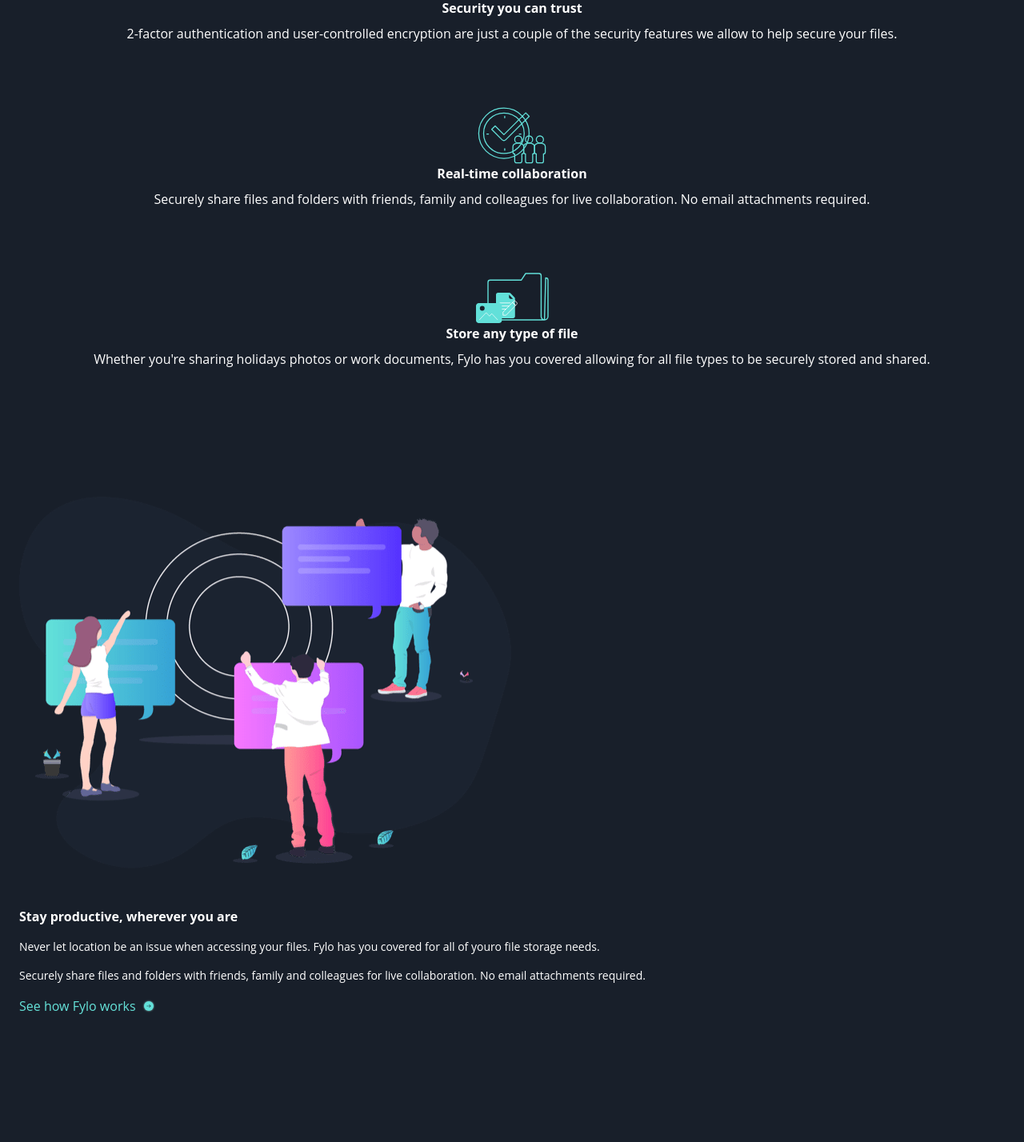
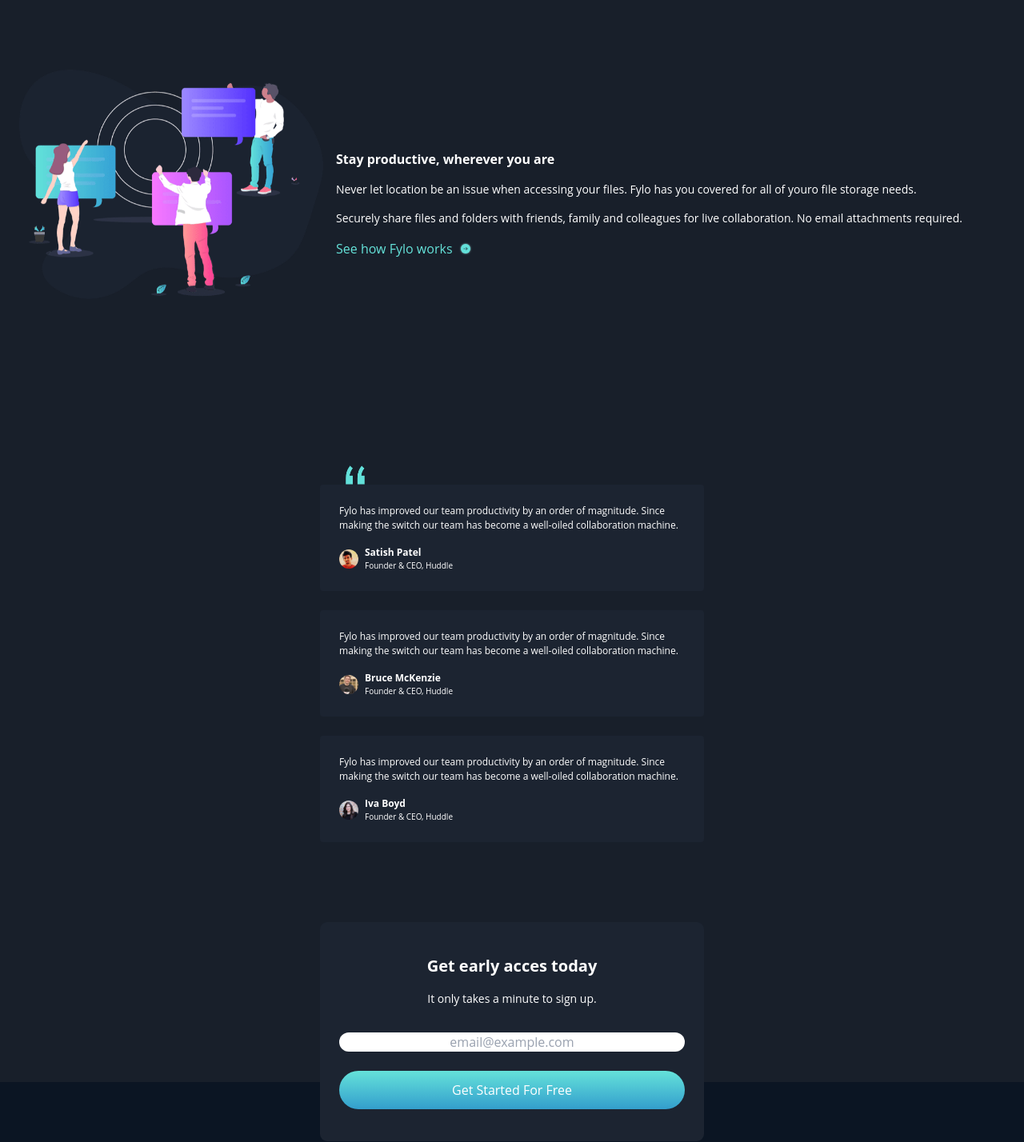
Before and after one commit to Galapan/landinPage, a React (Vite) app: page / in a window 1280 px wide. Shown: the part 1336-2764 px from the top of the page at 80% size. Built offline with nearby package versions, Linux system fonts and the light colour scheme; a web font is replaced by a local one.

Commit message:
10th commit

```diff
--- a/src/App.tsx
+++ b/src/App.tsx
@@ -11,10 +11,10 @@ import {
 function App() {
   return (
     <main className="m-auto">
-      <section className="bg-gray-400 p-6 h-[420px] relative md:h-[800px]">
+      <section className="bg-gray-400 p-6 h-[420px] relative md:h-[640px]">
         <Header />
         <img
-          className="relative z-10 mt-12"
+          className="relative z-10 mt-12 w-[320px] md:w-[450px] mx-auto"
           src="../images/illustration-intro.png"
           alt="intro illustration"
         />
--- a/src/common/constants.tsx
+++ b/src/common/constants.tsx
@@ -1,4 +1,9 @@
-import type { ContactInformation, Feature, Media } from "../types/type";
+import type {
+  ContactInformation,
+  Feature,
+  Media,
+  Testimonial,
+} from "../types/type";
 import FacebookIcon from "../components/footer/facebook-icon";
 import XIcon from "../components/footer/x-icon";
 import InstagramIcon from "../components/footer/instagram-icon";
@@ -65,3 +70,27 @@ export const features: Feature[] = [
     iconUrl: "../images/icon-any-file.svg",
   },
 ];
+
+export const testimonials: Testimonial[] = [
+  {
+    name: "Satish Patel",
+    role: "Founder & CEO, Huddle",
+    image: "../images/profile-1.jpg",
+    quote:
+      "Fylo has improved our team productivity by an order of magnitude. Since making the switch our team has become a well-oiled collaboration machine.",
+  },
+  {
+    name: "Bruce McKenzie",
+    role: "Founder & CEO, Huddle",
+    image: "../images/profile-2.jpg",
+    quote:
+      "Fylo has improved our team productivity by an order of magnitude. Since making the switch our team has become a well-oiled collaboration machine.",
+  },
+  {
+    name: "Iva Boyd",
+    role: "Founder & CEO, Huddle",
+    image: "../images/profile-3.jpg",
+    quote:
+      "Fylo has improved our team productivity by an order of magnitude. Since making the switch our team has become a well-oiled collaboration machine.",
+  },
+];
--- a/src/components/features.tsx
+++ b/src/components/features.tsx
@@ -3,7 +3,7 @@ import { features } from "../common/constants";
 
 export const Features = () => {
   return (
-    <div className="flex flex-col gap-20 mt-[140px]">
+    <div className="grid grid-cols-1 gap-20 mt-[140px] md:grid-cols-2">
       {features.map(({ title, description, iconUrl }: Feature) => (
         <div key={title} className="flex flex-col items-center text-center">
           <img src={iconUrl} alt={title} />
--- a/src/components/footer/footer.tsx
+++ b/src/components/footer/footer.tsx
@@ -12,6 +12,8 @@ export const Footer = () => {
   return (
     <footer className="pt-[260px] pb-[60px] px-6">
       <img className="mb-10" src="/images/logo.svg" alt="logo" />
+
+      <ContactItem {...contactInformation[0]} />
 
       <div className="flex flex-col gap-4">
         {contactInformation.map((contact: ContactInformation) => (
--- a/src/components/form.tsx
+++ b/src/components/form.tsx
@@ -2,13 +2,17 @@ import { Button } from "./button";
 
 export const Form = () => {
   return (
-        <div className="mb-[300px] absolute top-[-200px] left-0 right-0 mx-auto text-center py-10 px-6 bg-navy-850 rounded-[9px] w-[336px]">
+    <div className="mb-[300px] absolute top-[-200px] left-0 right-0 mx-auto text-center py-10 px-6 bg-navy-850 rounded-[9px] w-[336px] md:w-[480px]">
       <h2 className="font-bold mb-4 text-[1.25rem]">Get early acces today</h2>
       <p className="text-sm mb-8">It only takes a minute to sign up.</p>
       <form className="flex flex-col gap-6" action="">
-                <input className="bg-white rounded-3xl placeholder:text-gray-400 text-center" placeholder="email@example.com" type="text" />
-                <Button text="Get Started For Free"/>
+        <input
+          className="bg-white rounded-3xl placeholder:text-gray-400 text-center"
+          placeholder="email@example.com"
+          type="text"
+        />
+        <Button text="Get Started For Free" />
       </form>
     </div>
-    )
-}
+  );
+};
--- a/src/components/hero.tsx
+++ b/src/components/hero.tsx
@@ -2,14 +2,19 @@ import { Button } from "./button";
 
 export const Hero = () => {
   return (
-    <section className="-mt-20 relative z-10">
-        <h1 className="text-center text-2xl font-raleway font-bold px-2">All your files in one secure location, accessible anywhere.</h1>
+    <section className="-mt-20 relative z-10 max-w-[450px] mx-auto md:-mt-40">
+      <h1 className="text-center text-2xl font-raleway font-bold px-2">
+        All your files in one secure location, accessible anywhere.
+      </h1>
 
-        <p className="text-center text-sm mt-6 px-4">FileSend is a secure way to share files with others. It is a free service that allows you to send files to anyone, anywhere in the world.</p>
+      <p className="text-center text-sm mt-6 px-4">
+        FileSend is a secure way to share files with others. It is a free
+        service that allows you to send files to anyone, anywhere in the world.
+      </p>
 
-        <div className="text-center mt-6 mb-10">
-            <Button text="Get Started" styles="w-[240px]" />
-        </div>
+      <div className="text-center mt-6 mb-10">
+        <Button text="Get Started" styles="w-[240px]" />
+      </div>
     </section>
-  )
-}
+  );
+};
--- a/src/components/more-information.tsx
+++ b/src/components/more-information.tsx
@@ -1,14 +1,26 @@
 export const MoreInformation = () => {
   return (
-    <div className="my-40 ">
-        <img className="mb-12" src="../images/illustration-stay-productive.png" alt="stay productive" />
+    <div className="my-40 md:flex md:items-center md:gap-4">
+      <img
+        className="mb-12 md:w-[380px]"
+        src="../images/illustration-stay-productive.png"
+        alt="stay productive"
+      />
+      <div>
         <h2 className="font-bold mb-4">Stay productive, wherever you are</h2>
-        <p className="text-sm mb-4">Never let location be an issue when accessing your files. Fylo has you covered for all of youro file storage needs.</p>
-        <p className="text-sm mb-4">Securely share files and folders with friends, family and colleagues for live collaboration. No email attachments required.</p>
+        <p className="text-sm mb-4">
+          Never let location be an issue when accessing your files. Fylo has you
+          covered for all of youro file storage needs.
+        </p>
+        <p className="text-sm mb-4">
+          Securely share files and folders with friends, family and colleagues
+          for live collaboration. No email attachments required.
+        </p>
         <a href="#" className="text-teal-200 flex items-center gap-2">
-            <p>See how Fylo works</p>
-            <img src="../images/icon-arrow.svg" alt="arrow" />
+          <p>See how Fylo works</p>
+          <img src="../images/icon-arrow.svg" alt="arrow" />
         </a>
+      </div>
     </div>
-  )
-}
+  );
+};
--- a/src/components/testimonial-card.tsx
+++ b/src/components/testimonial-card.tsx
@@ -1,13 +1,13 @@
 interface Props {
-    name: string;
-    role: string;
-    image: string;
-    quote: string;
+  name: string;
+  role: string;
+  image: string;
+  quote: string;
 }
 
-export const TestimonialCard = ({name, image, role, quote}: Props) => {
+export const TestimonialCard = ({ name, image, role, quote }: Props) => {
   return (
-    <div className="bg-navy-850 rounded-sm p-6 w-[280px]">
+    <div className="bg-navy-850 rounded-sm p-6">
       <blockquote className="text-[12px] mb-4">{quote}</blockquote>
       <div className="flex gap-2 items-center">
         <img className="size-6 rounded-full" src={image} alt={name} />
@@ -17,5 +17,5 @@ export const TestimonialCard = ({name, image, role, quote}: Props) => {
         </div>
       </div>
     </div>
-  )
-}
+  );
+};
--- a/src/components/testimonials.tsx
+++ b/src/components/testimonials.tsx
@@ -1,42 +1,18 @@
+import { testimonials } from "../common/constants";
+import type { Testimonial } from "../types/type";
 import { TestimonialCard } from "./testimonial-card";
-
-interface Testimonial {
-  name: string;
-  role: string;
-  image: string;
-  quote: string;
-}
-
-const testimonials: Testimonial[] = [
-  {
-    name: "Satish Patel",
-    role: "Founder & CEO, Huddle",
-    image: "../images/profile-1.jpg",
-    quote: "Fylo has improved our team productivity by an order of magnitude. Since making the switch our team has become a well-oiled collaboration machine."
-  },
-  {
-    name: "Bruce McKenzie",
-    role: "Founder & CEO, Huddle",
-    image: "../images/profile-2.jpg",
-    quote: "Fylo has improved our team productivity by an order of magnitude. Since making the switch our team has become a well-oiled collaboration machine."
-  },
-  {
-    name: "Iva Boyd",
-    role: "Founder & CEO, Huddle",
-    image: "../images/profile-3.jpg",
-    quote: "Fylo has improved our team productivity by an order of magnitude. Since making the switch our team has become a well-oiled collaboration machine."
-  }
-]
 
 export const Testimonials = () => {
   return (
-    <div className="flex flex-col gap-6 items-center pt-6 relative">
-      <img className="size-6 absolute top-0 left-8" src="../images/bg-quotes.png" alt="quotes" />
-      {
-        testimonials.map((testimonial: Testimonial) => (
-          <TestimonialCard key={testimonial.name} {...testimonial}/>
-        ))
-      }
+    <div className="flex flex-col gap-6 items-center pt-6 relative w-[380px] md:w-[480px] mx-auto">
+      <img
+        className="size-6 absolute top-0 left-8"
+        src="../images/bg-quotes.png"
+        alt="quotes"
+      />
+      {testimonials.map((testimonial: Testimonial) => (
+        <TestimonialCard key={testimonial.name} {...testimonial} />
+      ))}
     </div>
-  )
-}
+  );
+};
--- a/src/types/type.tsx
+++ b/src/types/type.tsx
@@ -14,3 +14,9 @@ export interface Feature {
   description: string;
   iconUrl: string;
 }
+export interface Testimonial {
+  name: string;
+  role: string;
+  image: string;
+  quote: string;
+}
```
Lines whose indentation alone changed are shown as unchanged.
